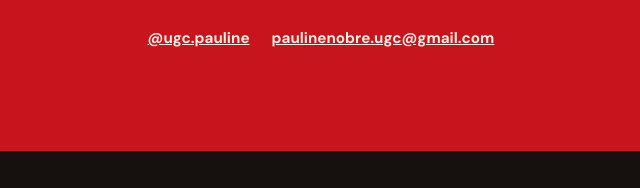
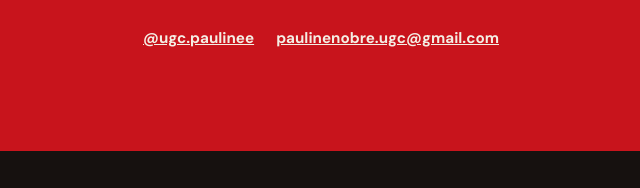
Before and after one commit to nobrepauline/portfoliougc, a plain HTML site: page black/index.html in a window 1280 px wide. Shown: the part 7033-7221 px from the top of the page, 319-959 px from the left. Drawn offline with Linux system fonts and the light colour scheme.

Commit message:
Corrige o Instagram na página de Black para @ugc.paulinee
Co-Authored-By: Claude Opus 5.5 <noreply@anthropic.com>
Claude-Session: https://claude.ai/code/session_01PvYEqKZUsK8mgk2RV5U2FC

```diff
--- a/black/index.html
+++ b/black/index.html
@@ -711,7 +711,7 @@
     <a class="btn preto" data-wa="geral" href="#" target="_blank" rel="noopener">Chamar no WhatsApp</a>
     <span class="mao">só faltam <span data-txt="dias-limite">--</span> dias pra fechar vaga</span>
     <div class="contatos">
-      <a href="https://instagram.com/ugc.pauline" target="_blank" rel="noopener">@ugc.pauline</a>
+      <a href="https://www.instagram.com/ugc.paulinee/" target="_blank" rel="noopener">@ugc.paulinee</a>
       <a href="mailto:paulinenobre.ugc@gmail.com">paulinenobre.ugc@gmail.com</a>
     </div>
   </div>
```
